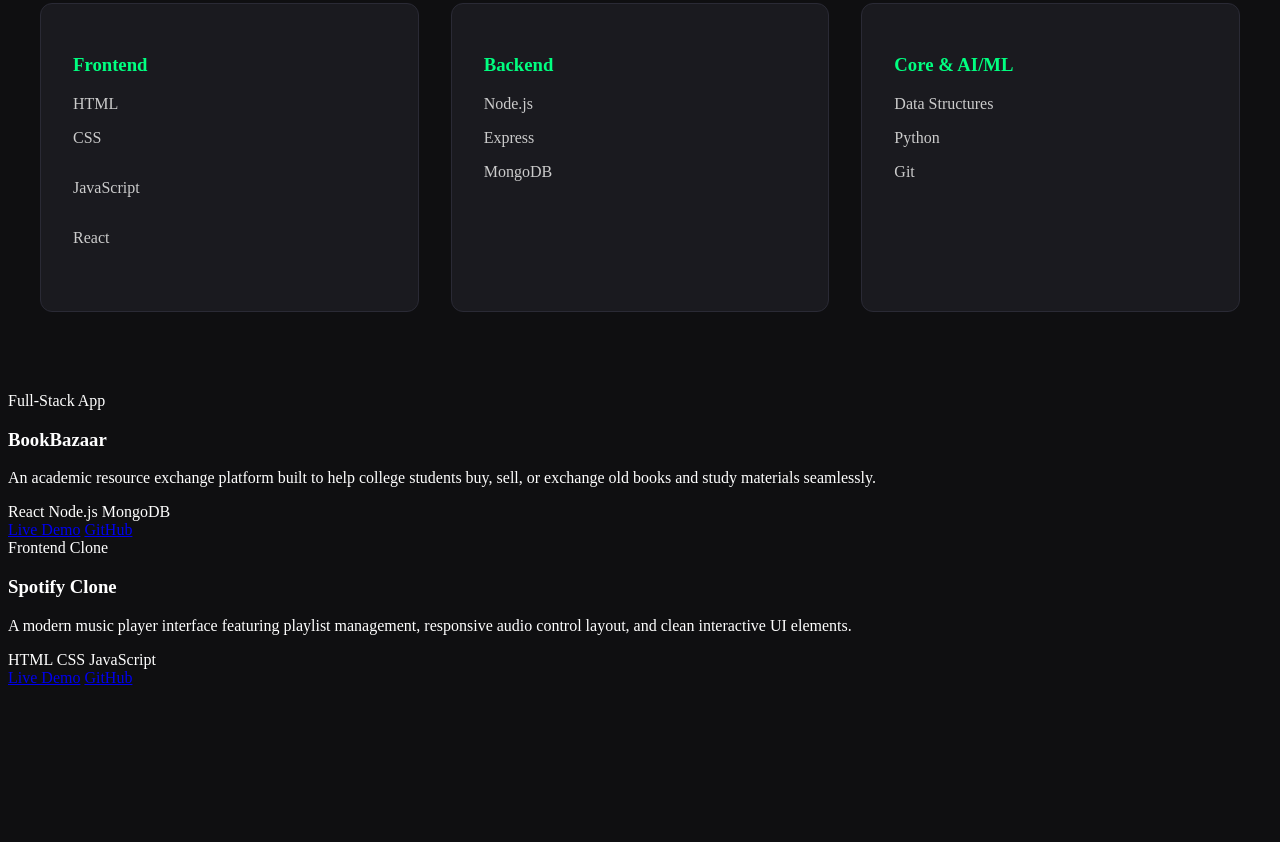
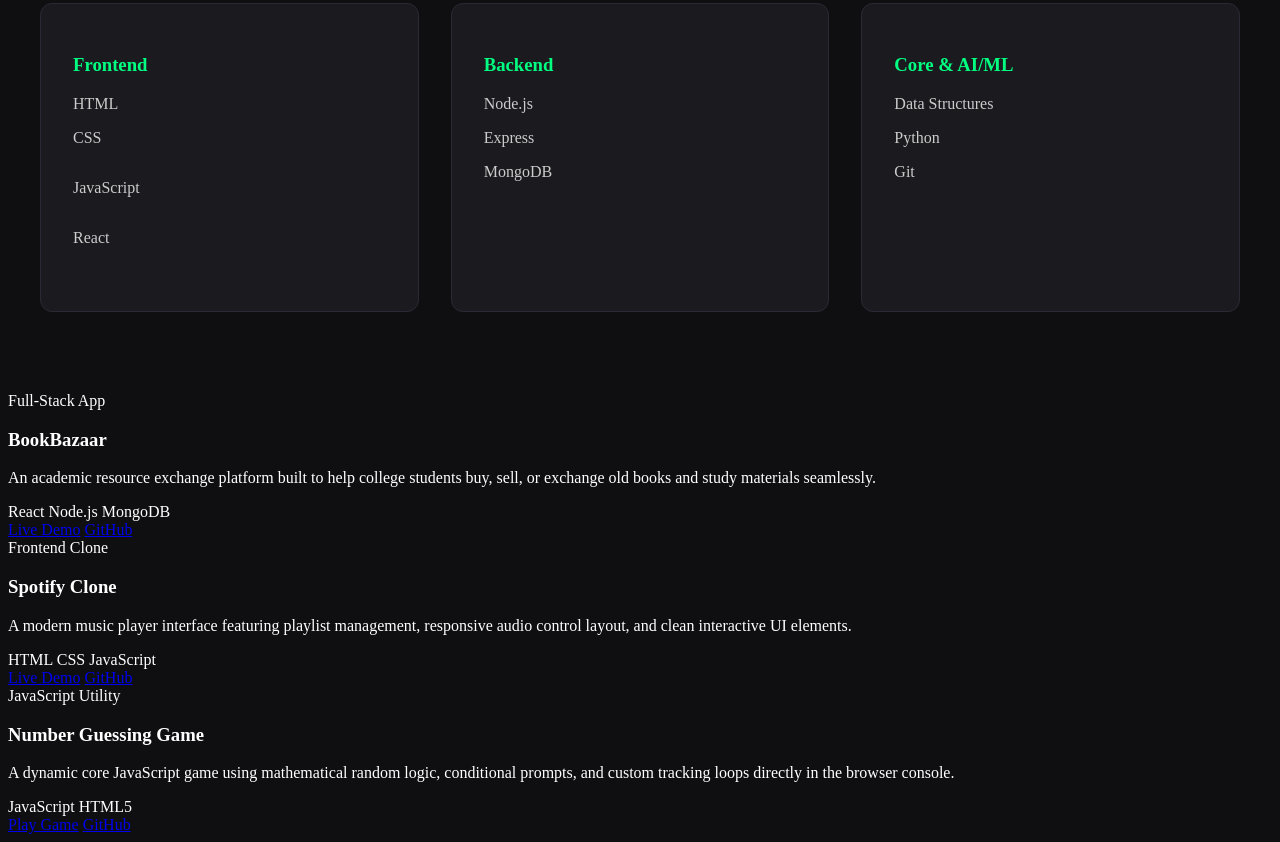
Before and after one commit to Vanshi-1210/personal-portfolio, a plain HTML site: page index.html in a window 1280 px wide. Shown: the part 1087-1929 px from the top of the page. Before the commit the page ends 1782 px from the top, so only its background shows below. Drawn offline with Linux system fonts and the light colour scheme.

Commit message:
Structure: add JavaScript Guessing Game card to layout

```diff
--- a/index.html
+++ b/index.html
@@ -92,8 +92,21 @@
         <a href="#" class="btn-code">GitHub</a>
     </div>
 </div>
-            </div>
-        </section>
+<div class="project-card">
+    <span class="project-tag">JavaScript Utility</span>
+    <h3>Number Guessing Game</h3>
+    <p>A dynamic core JavaScript game using mathematical random logic, conditional prompts, and custom tracking loops directly in the browser console.</p>
+    <div class="project-tech">
+        <span>JavaScript</span>
+        <span>HTML5</span>
+    </div>
+    <div class="project-links">
+        <a href="#" class="btn-demo">Play Game</a>
+        <a href="#" class="btn-code">GitHub</a>
+    </div>
+</div>
+    </div>
+</section>
         <section class="contacts"></section>
     </main>
     <footer></footer>
```
